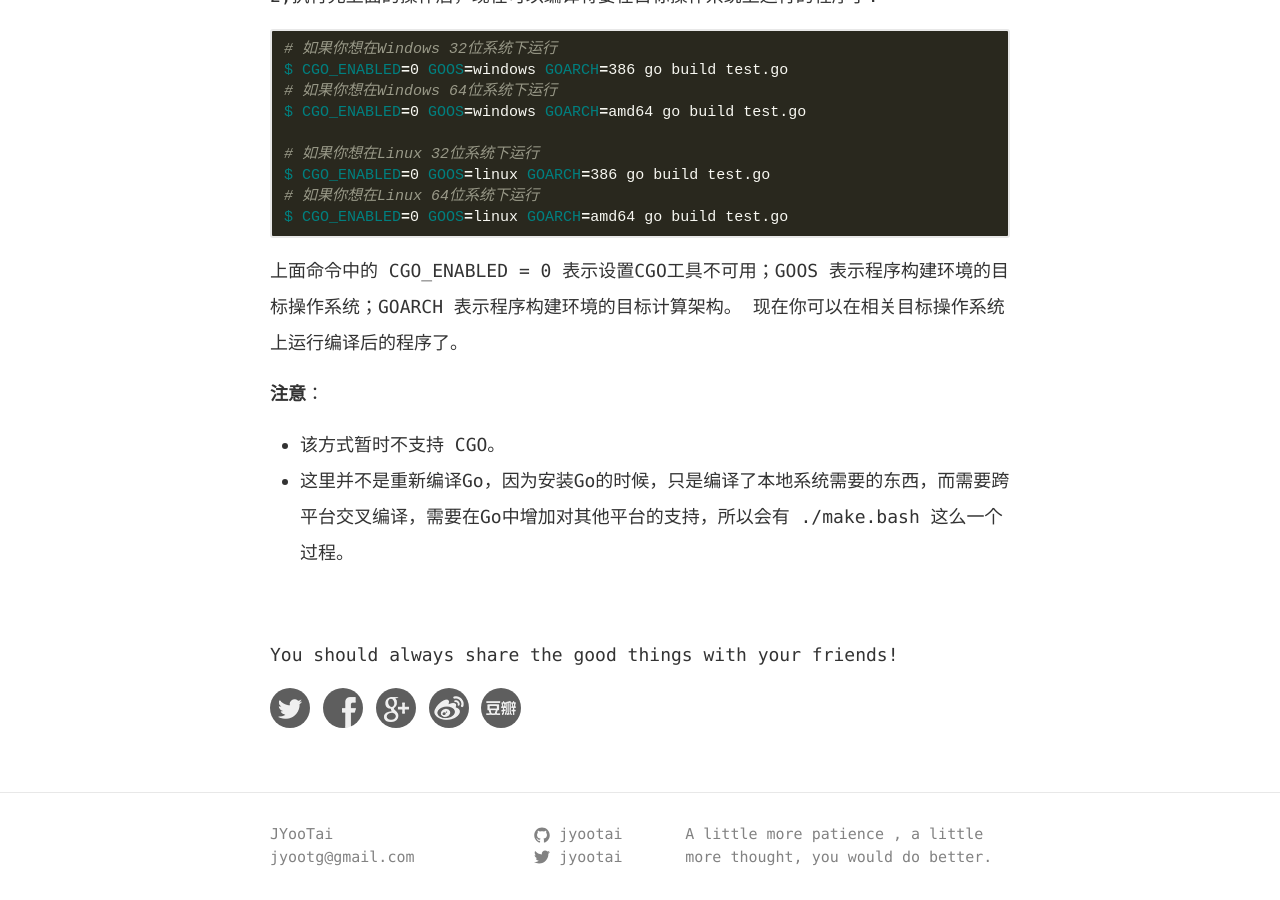
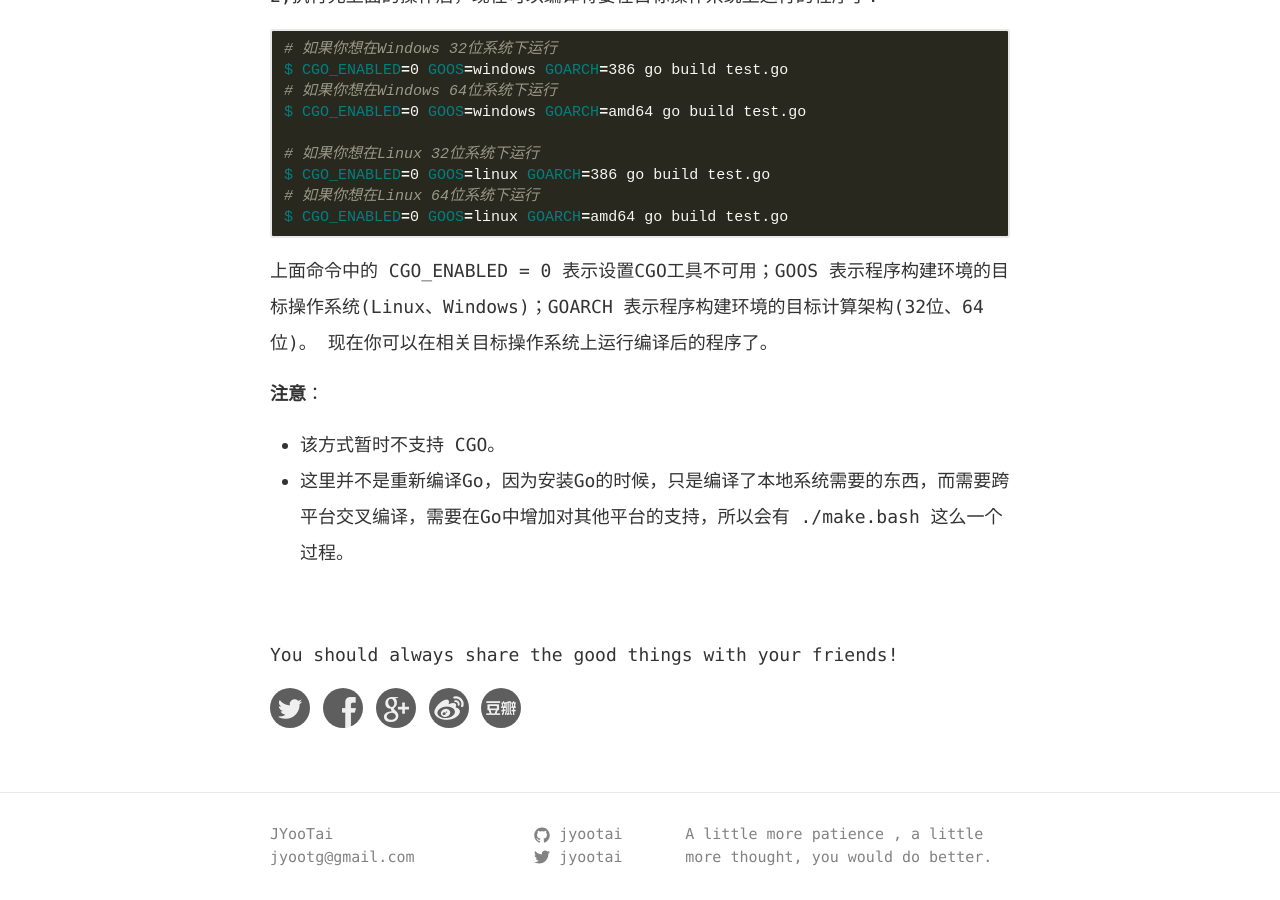
Before and after one commit to jyootai/jyootai.github.com, a Jekyll site: the page built from _posts/2015/2015-05-08-golang-cross-platform-compile.md, in a window 1280 px wide and 900 px high, scrolled down 1034 px. Built offline with Jekyll 4.4.1, drawn with Linux system fonts in a browser that asks for light colours; comment, search, counter and statistics services are not loaded.

Commit message:
add notes

```diff
--- a/_posts/2015/2015-05-08-golang-cross-platform-compile.md
+++ b/_posts/2015/2015-05-08-golang-cross-platform-compile.md
@@ -50,7 +50,7 @@ $ CGO_ENABLED=0 GOOS=linux GOARCH=386 go build test.go
 $ CGO_ENABLED=0 GOOS=linux GOARCH=amd64 go build test.go
 {% endhighlight%}
 
-上面命令中的 CGO_ENABLED = 0 表示设置CGO工具不可用；GOOS 表示程序构建环境的目标操作系统；GOARCH 表示程序构建环境的目标计算架构。 现在你可以在相关目标操作系统上运行编译后的程序了。
+上面命令中的 CGO_ENABLED = 0 表示设置CGO工具不可用；GOOS 表示程序构建环境的目标操作系统(Linux、Windows)；GOARCH 表示程序构建环境的目标计算架构(32位、64位)。 现在你可以在相关目标操作系统上运行编译后的程序了。
 
 **注意**：
 
```
